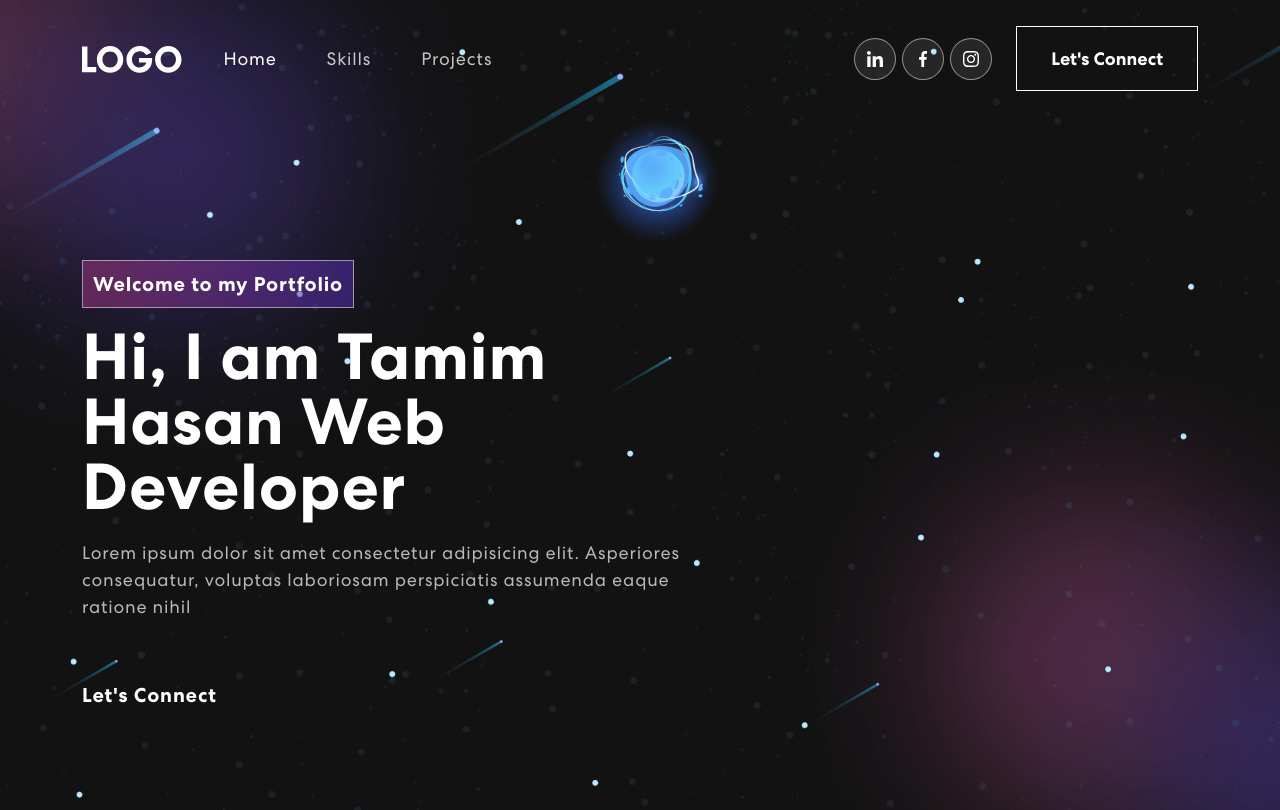
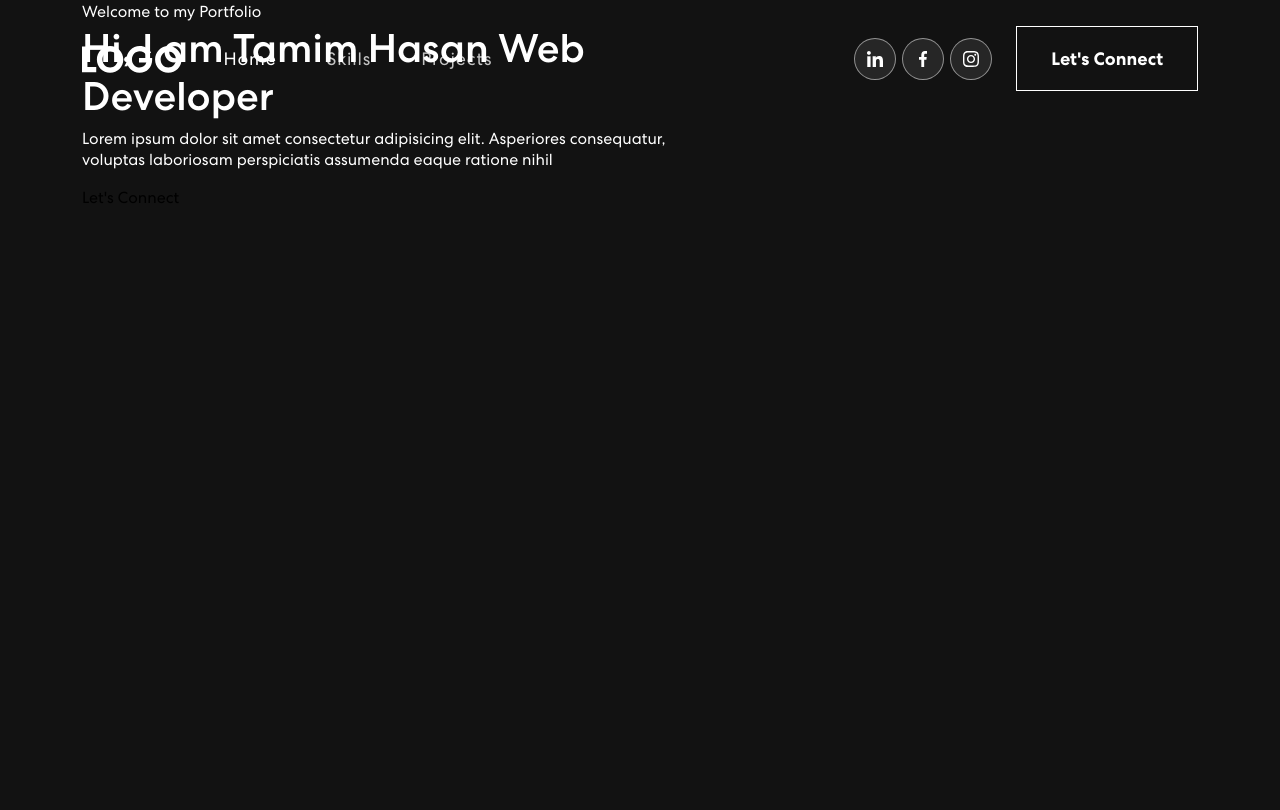
Before and after one commit to tamimhasan19702/React-portfolio, a React (Create React App) app: page / in a window 1280 px wide. Built offline with nearby package versions, Linux system fonts and the light colour scheme.

Commit message:
css back

```diff
--- a/src/App.css
+++ b/src/App.css
@@ -234,72 +234,3 @@ nav.navbar .navbar-toggler[aria-expanded="true"] .navbar-toggler-icon {
 
 
 /* banner css */
-
-.banner {
-  margin-top: 0;
-  padding: 260px 0 100px 0;
-  background-image: url('./assets/img/banner-bg.png');
-  background-position: top center;
-  background-size: cover;
-  background-repeat: no-repeat;
-}
-.banner .tagline {
-  font-weight: 700;
-  letter-spacing: 0.8px;
-  padding: 8px 10px;
-  background: linear-gradient(90.21deg, rgba(170, 54, 124, 0.5) -5.91%, rgba(74, 47, 189, 0.5) 111.58%);
-  border: 1px solid rgba(255, 255, 255, 0.5);
-  font-size: 20px;
-  margin-bottom: 16px;
-  display: inline-block;
-}
-.banner h1 {
-  font-size: 65px;
-  font-weight: 700;
-  letter-spacing: 0.8px;
-  line-height: 1;
-  margin-bottom: 20px;
-  display: block;
-}
-.banner p {
-  color: #B8B8B8;
-  font-size: 18px;
-  letter-spacing: 0.8px;
-  line-height: 1.5em;
-  width: 96%;
-}
-.banner button {
-  color: #fff;
-  font-weight: 700;
-  font-size: 20px;
-  margin-top: 60px;
-  letter-spacing: 0.8px;
-  display: flex;
-  align-items: center;
-}
-.banner button svg {
-  font-size: 25px;
-  margin-left: 10px;
-  transition: 0.3s ease-in-out;
-  line-height: 1;
-}
-.banner button:hover svg {
-  margin-left: 25px;
-}
-.banner img {
-  animation: updown 3s linear infinite;
-}
-@keyframes updown {
-    0% {
-        transform: translateY(-20px);
-    }
-    50% {
-        transform: translateY(20px);
-    }
-    100% {
-        transform: translateY(-20px);
-    }
-}
-.txt-rotate > .wrap {
-  border-right: 0.08em solid #666;
-}
```
